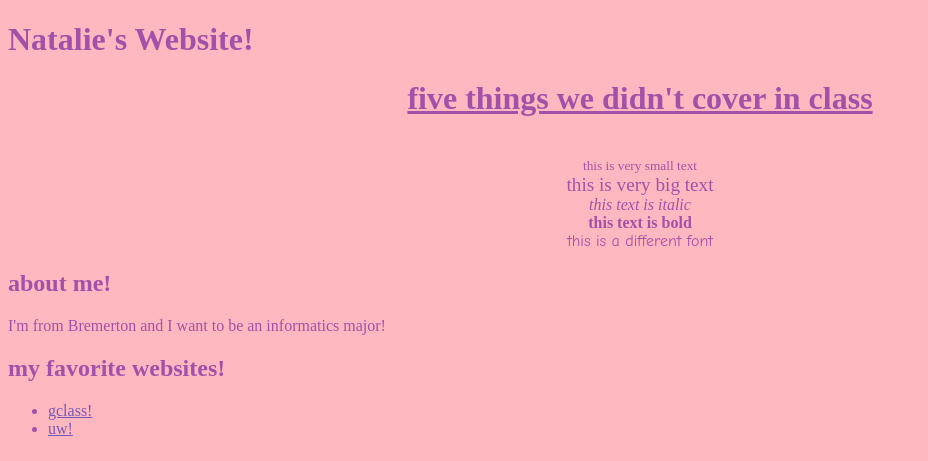
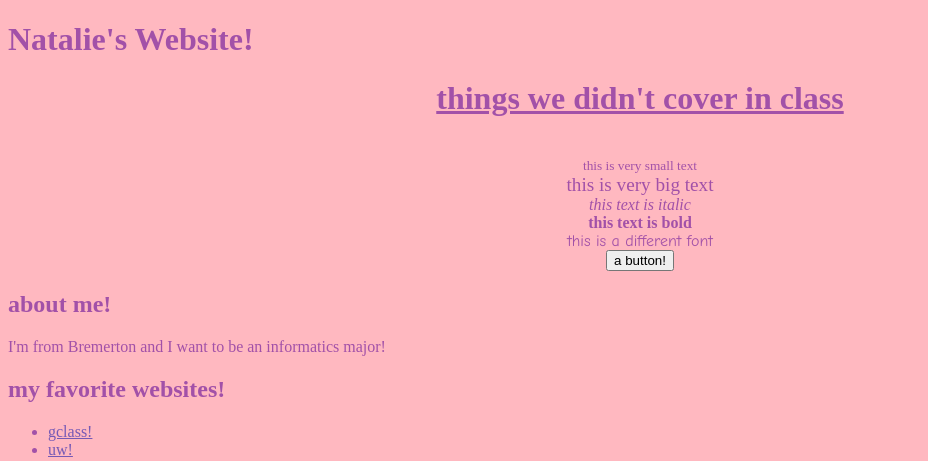
Before and after one commit to nataliedroy/natroy-1966181.github.io, a plain HTML site: page tags.html in a window 1280 px wide. Shown: the top 461 px of the page, without its empty margins (0-928 px from the left). Drawn offline with Linux system fonts and the light colour scheme.

Commit message:
Add files via upload
updated tags

```diff
--- a/tags.html
+++ b/tags.html
@@ -8,12 +8,13 @@
 		<h1>Natalie's Website!</h1>
 
 		<center>
-		<h1><u> five things we didn't cover in class </u></h1>
+		<h1><u>things we didn't cover in class </u></h1>
 		<br> <small> this is very small text </small>
 		<br> <big> this is very big text </big>
 		<br><i> this text is italic </i>
 		<br><b> this text is bold </b>
 		<br> <font face="comic sans ms"> this is a different font</font>
+		<br> <button type="button"> a button! </button>
 		</center>
 
 			<h2>about me!</h2>
```
